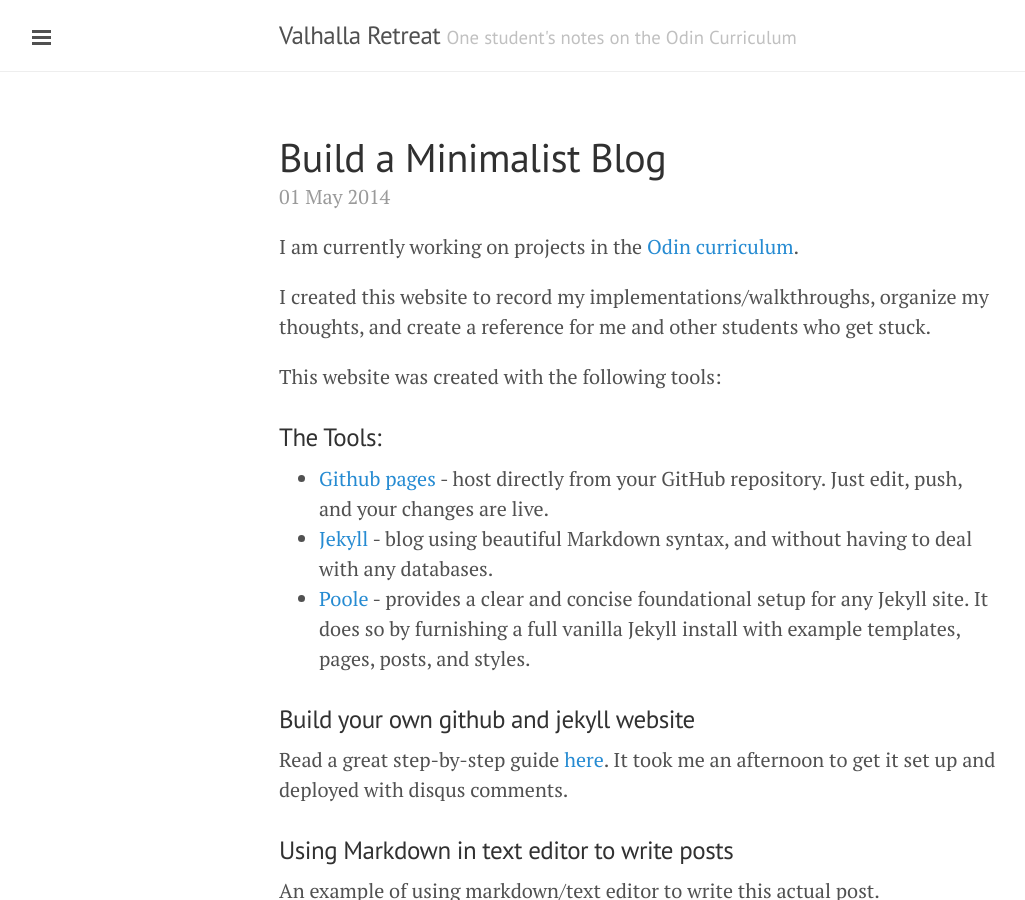
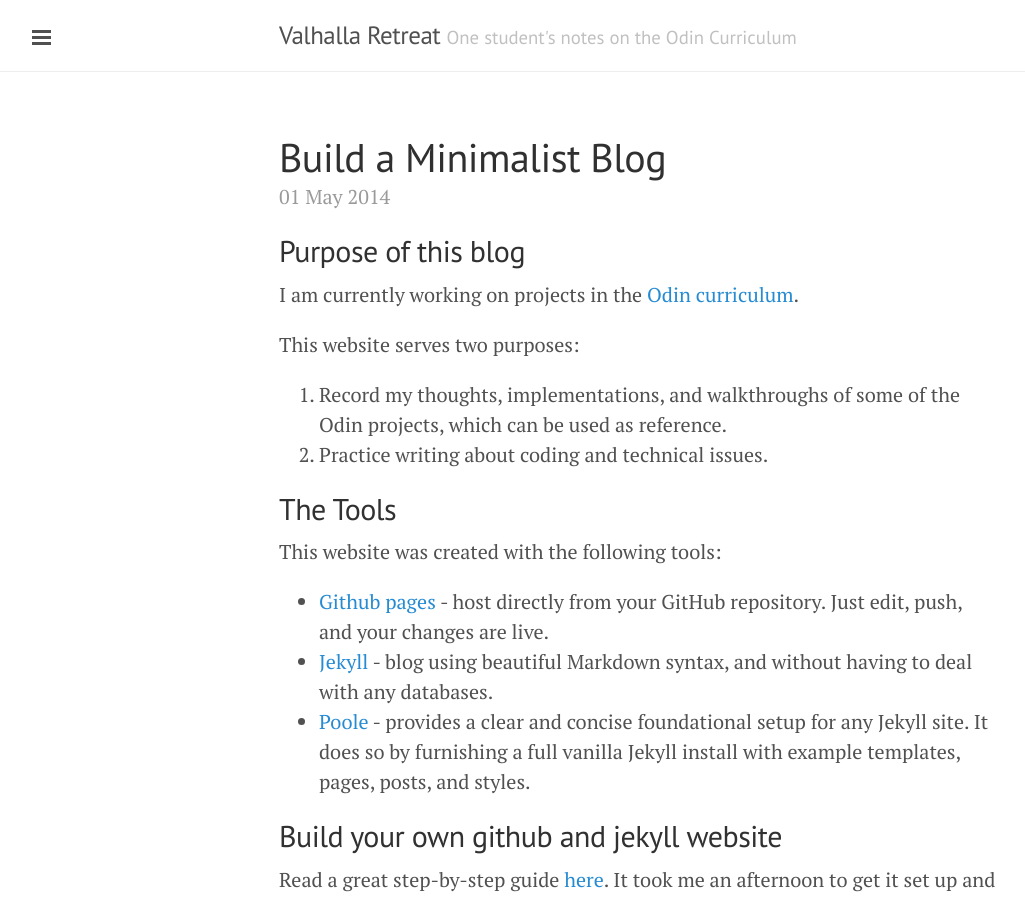
Before and after one commit to Jberczel/jberczel.github.io, a Jekyll site: the page built from _posts/2014-05-01-build-a-minimalist-blog.md, in a window 1280 px wide and 900 px high. Shown: the whole window, without its empty margins (1-1026 px from the left). Built offline with Jekyll 4.4.1, drawn with Linux system fonts in a browser that asks for light colours; Markdown is read by kramdown in place of the engine named in the settings; comment, search, counter and statistics services are not loaded.

```diff
--- a/_posts/2014-05-01-build-a-minimalist-blog.md
+++ b/_posts/2014-05-01-build-a-minimalist-blog.md
@@ -4,24 +4,30 @@ title: Build a Minimalist Blog
 comments: true
 permalink: build-a-minimalist-blog
 ---
+##Purpose of this blog
 
 I am currently working on projects in the [Odin curriculum](http://www.theodinproject.com/courses).
 
-I created this website to record my implementations/walkthroughs, organize my thoughts, and create a reference for me and other students who get stuck.
+This website serves two purposes:
+
+1. Record my thoughts, implementations, and walkthroughs of some of the Odin projects, which can be used as reference.
+2. Practice writing about coding and technical issues.
+
+<!--more-->
+
+##The Tools
 
 This website was created with the following tools:
-
-###The Tools:
 
 - [Github pages](https://pages.github.com/) - host directly from your GitHub repository. Just edit, push, and your changes are live.
 - [Jekyll](http://jekyllrb.com/) - blog using beautiful Markdown syntax, and without having to deal with any databases.
 - [Poole](http://getpoole.com/) - provides a clear and concise foundational setup for any Jekyll site. It does so by furnishing a full vanilla Jekyll install with example templates, pages, posts, and styles.
 
-###Build your own github and jekyll website
+##Build your own github and jekyll website
 
 Read a great step-by-step guide [here](http://joshualande.com/jekyll-github-pages-poole/). It took me an afternoon to get it set up and deployed with disqus comments.
 
-###Using Markdown in text editor to write posts
+##Using Markdown in text editor to write posts
 
 An example of using markdown/text editor to write this actual post.
 
```
Also changed, not shown: _posts/2014-05-02-my-micro-reddit.md (+11 -8 lines), index.html (+6 -1 lines), 11 other files.
